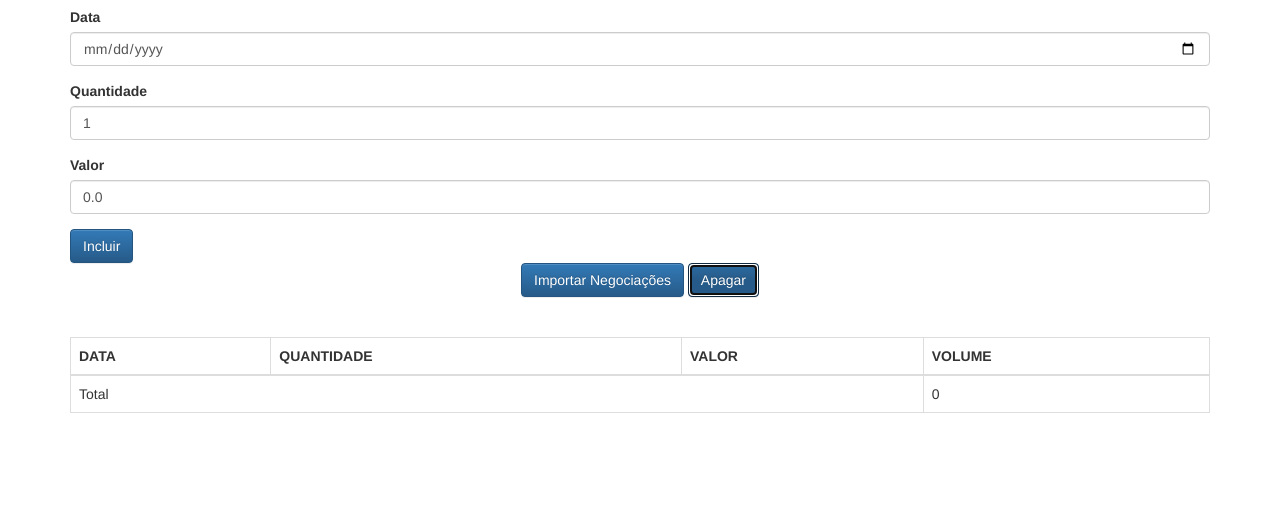
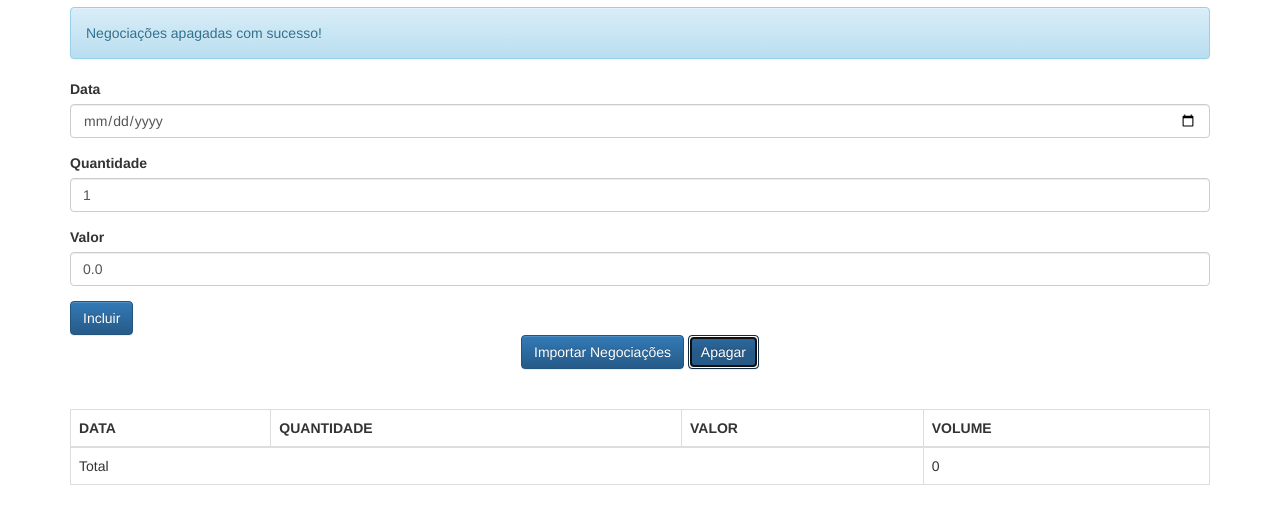
Before and after one commit to yurizkt/trade-register, a plain HTML site: page client/index.html in a window 1280 px wide. Both pictures are taken after a click on the button "Apagar". Shown: the part 63-586 px from the top of the page. Drawn offline with Linux system fonts and the light colour scheme.

Commit message:
Lembrando de atualizar a view quando o modelo for alterado

```diff
--- a/client/index.html
+++ b/client/index.html
@@ -36,7 +36,7 @@
         <button class="btn btn-primary text-center" type="button">
             Importar Negociações
         </button>
-        <button class="btn btn-primary text-center" type="button">
+        <button onclick="negociacaoController.apaga()" class="btn btn-primary text-center" type="button">
             Apagar
         </button>
     </div>
--- a/client/js/app/controllers/NegociacaoController.js
+++ b/client/js/app/controllers/NegociacaoController.js
@@ -6,7 +6,7 @@ class NegociacaoController {
 		this._inputData = $('#data')
 		this._inputQuantidade = $('#quantidade')
 		this._inputValor = $('#valor')
-		this._listaNegociacoes = new ListaNegociacoes()
+		this._listaNegociacoes = new ListaNegociacoes(model => this._negociacoesView.update(model))
 
         this._negociacoesView = new NegociacoesView($('#negociacoesView'))
 		this._negociacoesView.update(this._listaNegociacoes)
@@ -20,12 +20,18 @@ class NegociacaoController {
 		event.preventDefault()
 
 		this._listaNegociacoes.adiciona(this._criaNegociacao())
-		this._negociacoesView.update(this._listaNegociacoes)
 
 		this._mensagem.texto = 'Negociação adicionada com sucesso!'
 		this._mensagemView.update(this._mensagem)
 
 		this._limpaFormulario()
+	}
+
+	apaga(){
+		this._listaNegociacoes.esvazia()
+
+		this._mensagem.texto = 'Negociações apagadas com sucesso!'
+		this._mensagemView.update(this._mensagem)
 	}
 
 	_criaNegociacao(){
--- a/client/js/app/models/ListaNegociacoes.js
+++ b/client/js/app/models/ListaNegociacoes.js
@@ -1,13 +1,21 @@
 class ListaNegociacoes{
-	constructor(){
+
+	constructor(armadilha){
 		this._negociacoes = []
+		this._armadilha = armadilha
 	}
 
 	adiciona(negociacao){
 		this._negociacoes.push(negociacao)
+		this._armadilha(this)
 	}
 
 	get negociacoes(){
 		return [].concat(this._negociacoes)
 	}
+
+	esvazia(){
+		this._negociacoes = []
+		this._armadilha(this)
+	}
 }
```
